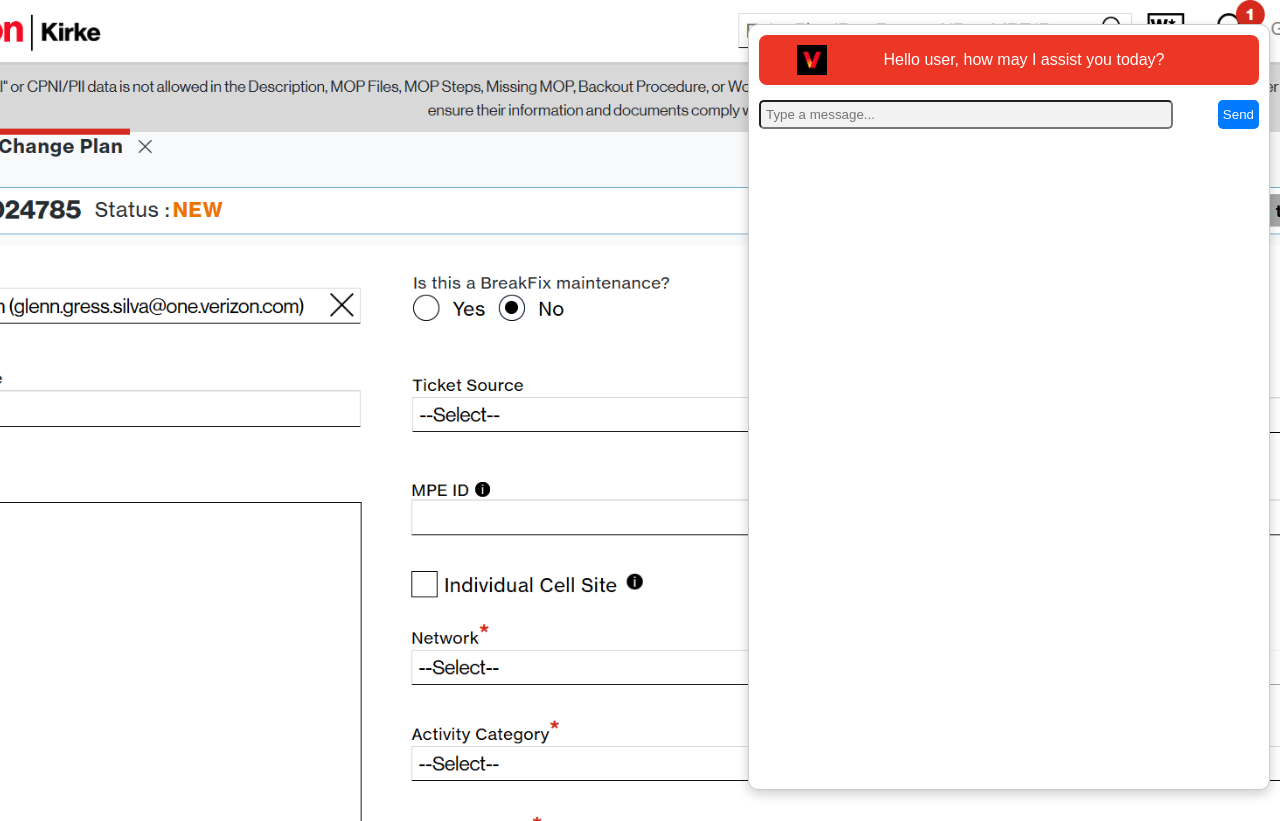
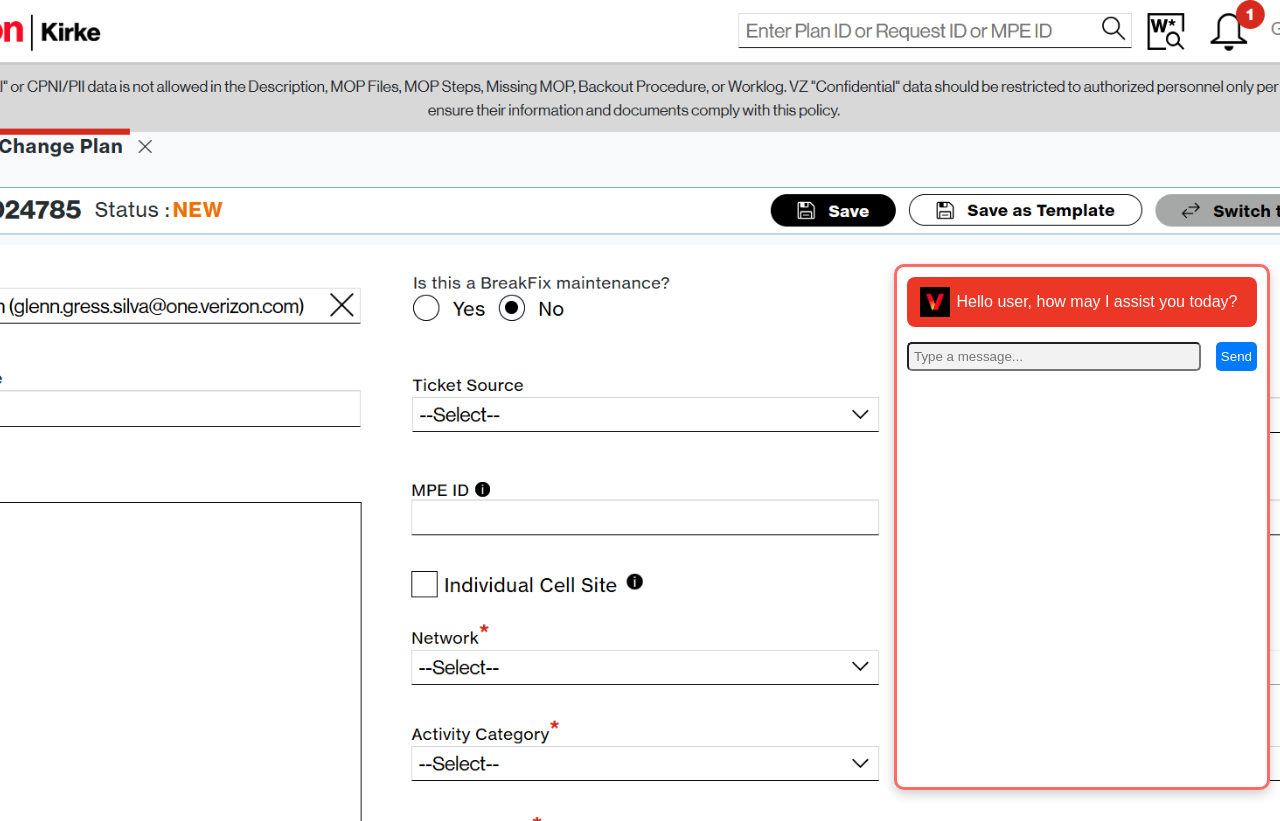
Before and after one commit to glenngress/Chatbot-ui, a React (Create React App) app: page / in a window 1280 px wide. Built offline with nearby package versions, Linux system fonts and the light colour scheme.

Commit message:
added border

```diff
--- a/src/Chatbot.js
+++ b/src/Chatbot.js
@@ -70,8 +70,8 @@
 
   return (
     <div className="chatbot-container" style={{
-      width: '500px',
-      height: '93vh',
+      width: '350px',
+      height: '500px',
       border: '1px solid #ccc',
       padding: '10px',
       position: 'fixed',
@@ -81,6 +81,9 @@
       boxShadow: '0 4px 12px rgba(0, 0, 0, 0.2)', // optional: for subtle shadow
       borderRadius: '10px', // optional: rounded corners
       overflowY: 'auto', // <-- add this
+      borderColor: 'rgba(255, 0, 0, 0.59)',
+      borderWidth: '3px',
+      borderStyle: 'solid'
     }}>
       {/* Chatbot Header */}
       <div className="chatbot-header" style={{ display: 'flex', justifyContent: 'space-around', alignItems: 'center', padding: '10px', backgroundColor: '#ed3726', color: 'white', borderRadius: '8px', marginBottom: '15px' }}>
```
